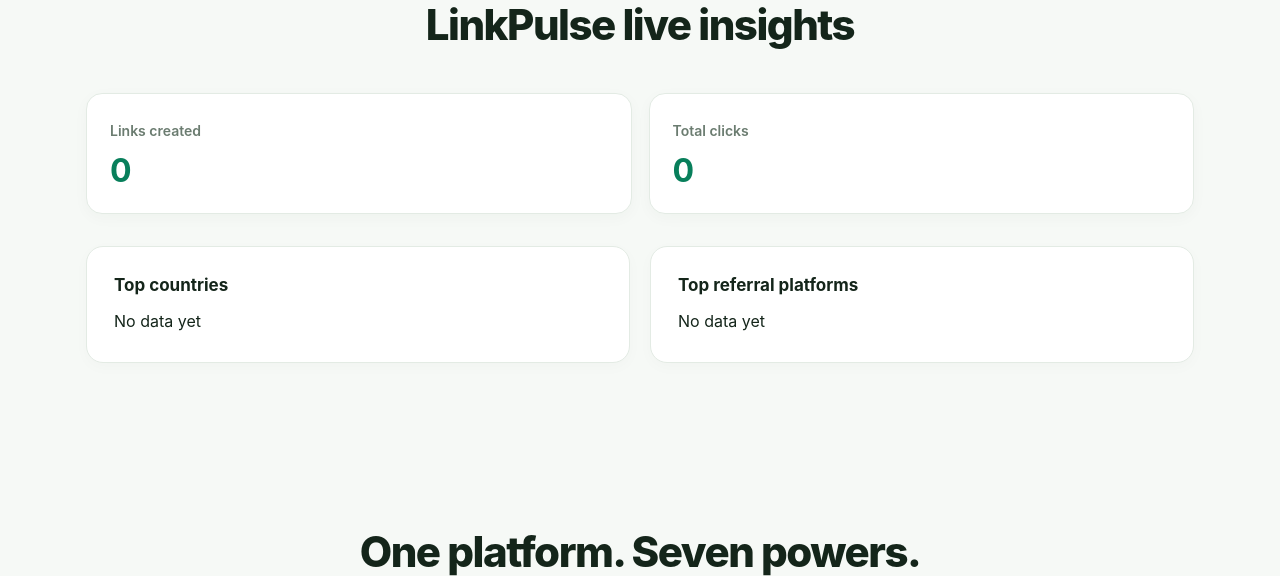
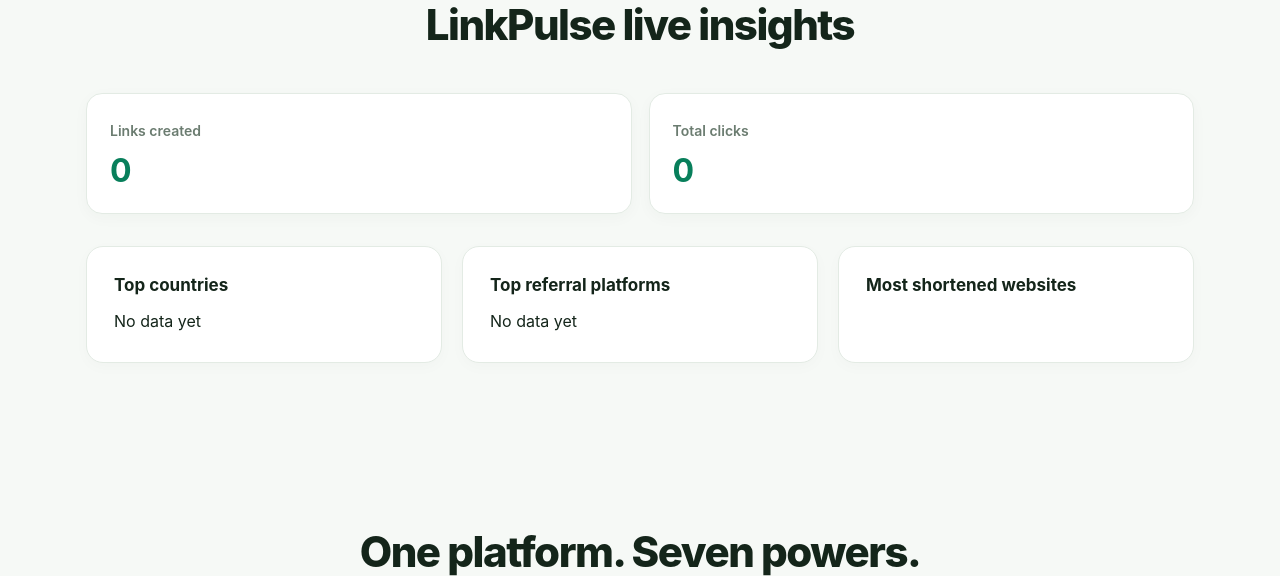
Before and after one commit to kshapaksha/RunTimeRebels-LinkPulse, a Flask app: page / in a window 1280 px wide. Shown: the part 882-1458 px from the top of the page. Run offline with Flask 3, Linux system fonts and the light colour scheme; data that the repository does not hold is empty.

Commit message:
Add section for most shortened websites

```diff
--- a/templates/index.html
+++ b/templates/index.html
@@ -85,6 +85,10 @@
             <h3>Top referral platforms</h3>
             <div id="g-referrers"></div>
         </div>
+        <div class="card">
+    <h3>Most shortened websites</h3>
+    <div id="g-sites"></div>
+</div>
     </div>
 </section>
 
```
